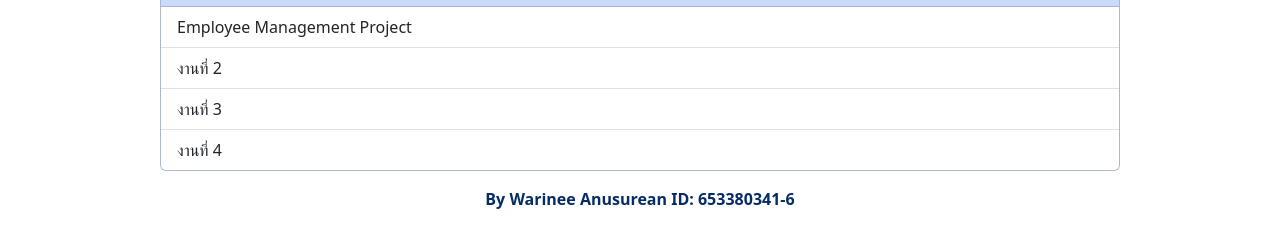
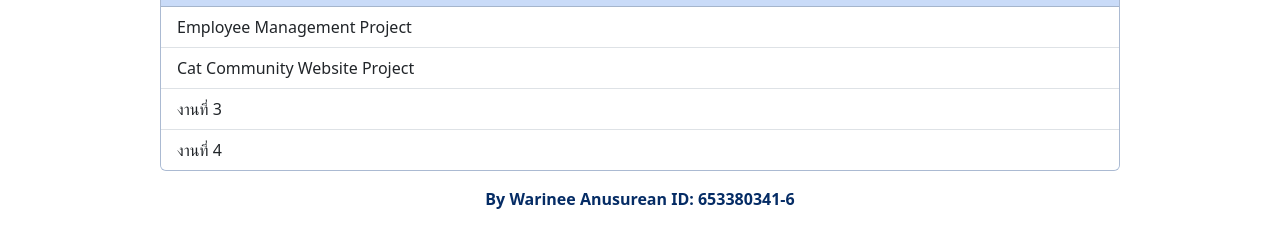
Before and after one commit to warinee341-6/MyProject, a plain HTML site: page index.html in a window 1280 px wide. Shown: the part 251-498 px from the top of the page. Drawn offline with nearby package versions, Linux system fonts and the light colour scheme.

Commit message:
Update index.html

```diff
--- a/index.html
+++ b/index.html
@@ -21,7 +21,7 @@
             </div>
             <ul class="list-group list-group-flush">
                 <a href="https://github.com/warinee341-6/EmployeeManagement" class="list-group-item list-group-item-action">Employee Management Project</a>
-                <a href="work2.html" class="list-group-item list-group-item-action">งานที่ 2</a>
+                <a href="https://github.com/warinee341-6/CatCommunityWebsite" class="list-group-item list-group-item-action">Cat Community Website Project</a>
                 <a href="#" class="list-group-item list-group-item-action">งานที่ 3</a>
                 <a href="#" class="list-group-item list-group-item-action">งานที่ 4</a>
             </ul>
```
